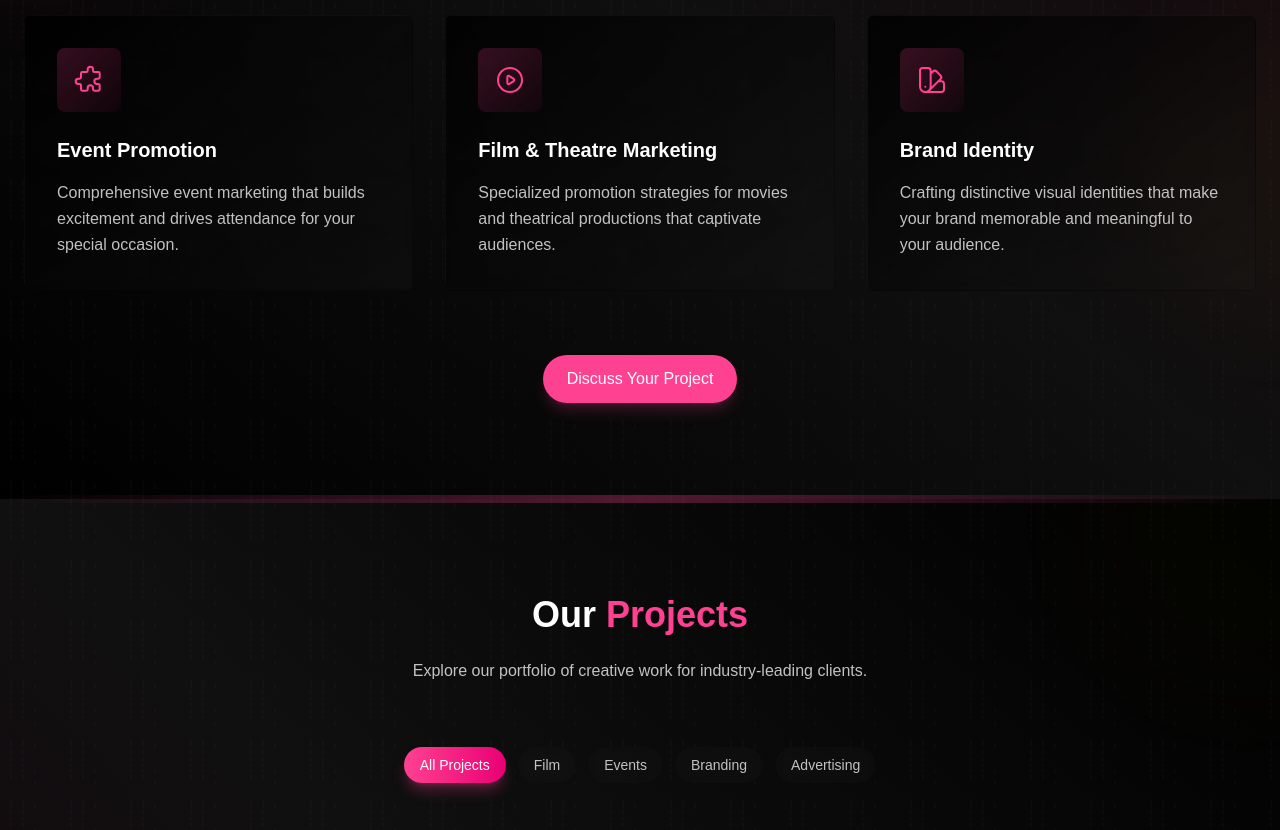
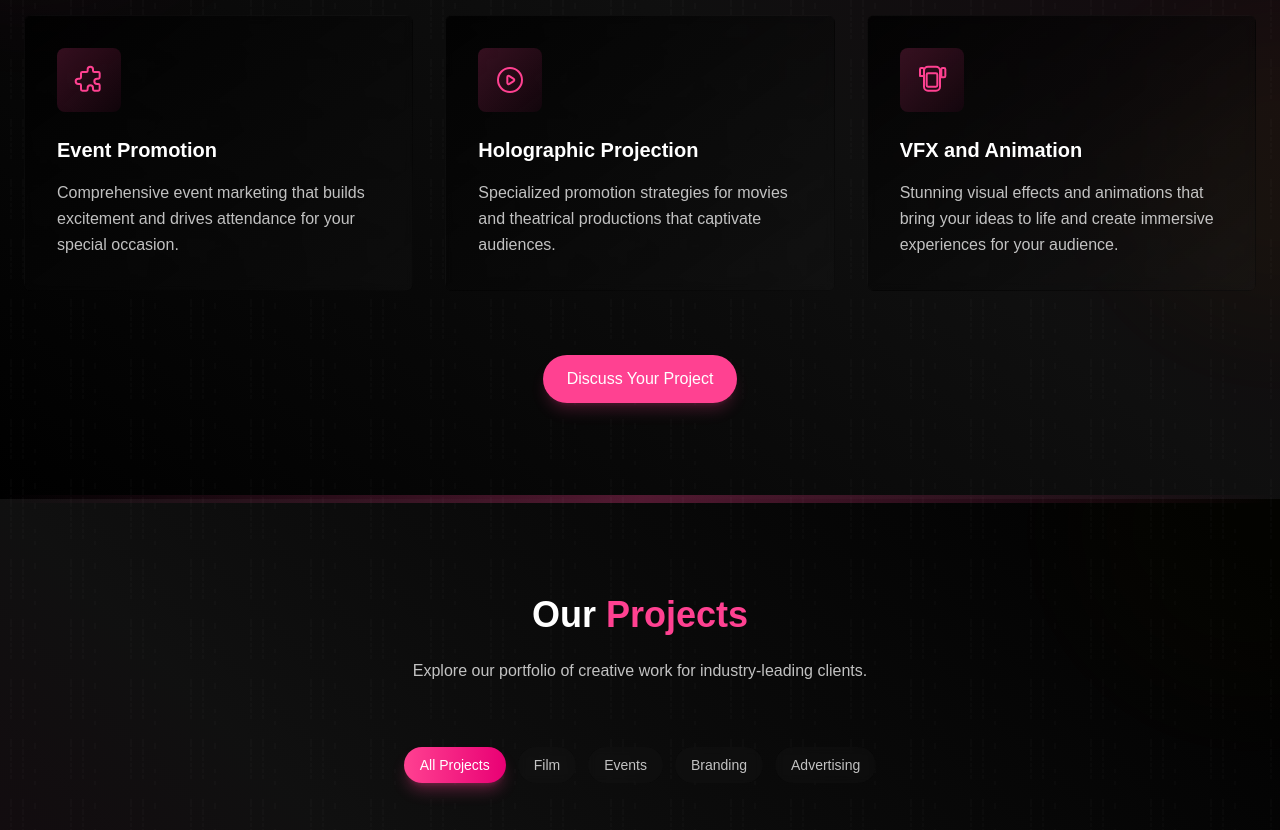
Before and after one commit to kichuman28/fortrolla-website, a React (Vite) app: page / in a window 1280 px wide. Shown: the part 2080-2910 px from the top of the page. Built offline with nearby package versions, Linux system fonts and the light colour scheme; a web font is replaced by a local one.

Commit message:
Update: Modified ServicesSection titles and descriptions for enhanced clarity and relevance

```diff
--- a/src/components/sections/ServicesSection.jsx
+++ b/src/components/sections/ServicesSection.jsx
@@ -22,13 +22,13 @@ const ServicesSection = () => {
     },
     {
       icon: "M14.752 11.168l-3.197-2.132A1 1 0 0010 9.87v4.263a1 1 0 001.555.832l3.197-2.132a1 1 0 000-1.664z M21 12a9 9 0 11-18 0 9 9 0 0118 0z",
-      title: "Film & Theatre Marketing",
+      title: "Holographic Projection",
       description: "Specialized promotion strategies for movies and theatrical productions that captivate audiences."
     },
     {
-      icon: "M7 21a4 4 0 01-4-4V5a2 2 0 012-2h4a2 2 0 012 2v12a4 4 0 01-4 4zm0 0h12a2 2 0 002-2v-4a2 2 0 00-2-2h-2.343M11 7.343l1.657-1.657a2 2 0 012.828 0l2.829 2.829a2 2 0 010 2.828l-8.486 8.485M7 17h.01",
-      title: "Brand Identity",
-      description: "Crafting distinctive visual identities that make your brand memorable and meaningful to your audience."
+      icon: "M15 2a3 3 0 013 3v12a3 3 0 01-3 3H9a3 3 0 01-3-3V5a3 3 0 013-3h6zM9 17h6a1 1 0 001-1V8a1 1 0 00-1-1H9a1 1 0 00-1 1v8a1 1 0 001 1zm12-14a1 1 0 011 1v5a1 1 0 01-1 1h-2V4a1 1 0 011-1h1zM3 4a1 1 0 011-1h1a1 1 0 011 1v5H3V4z",
+      title: "VFX and Animation",
+      description: "Stunning visual effects and animations that bring your ideas to life and create immersive experiences for your audience."
     },
   ];
 
```
